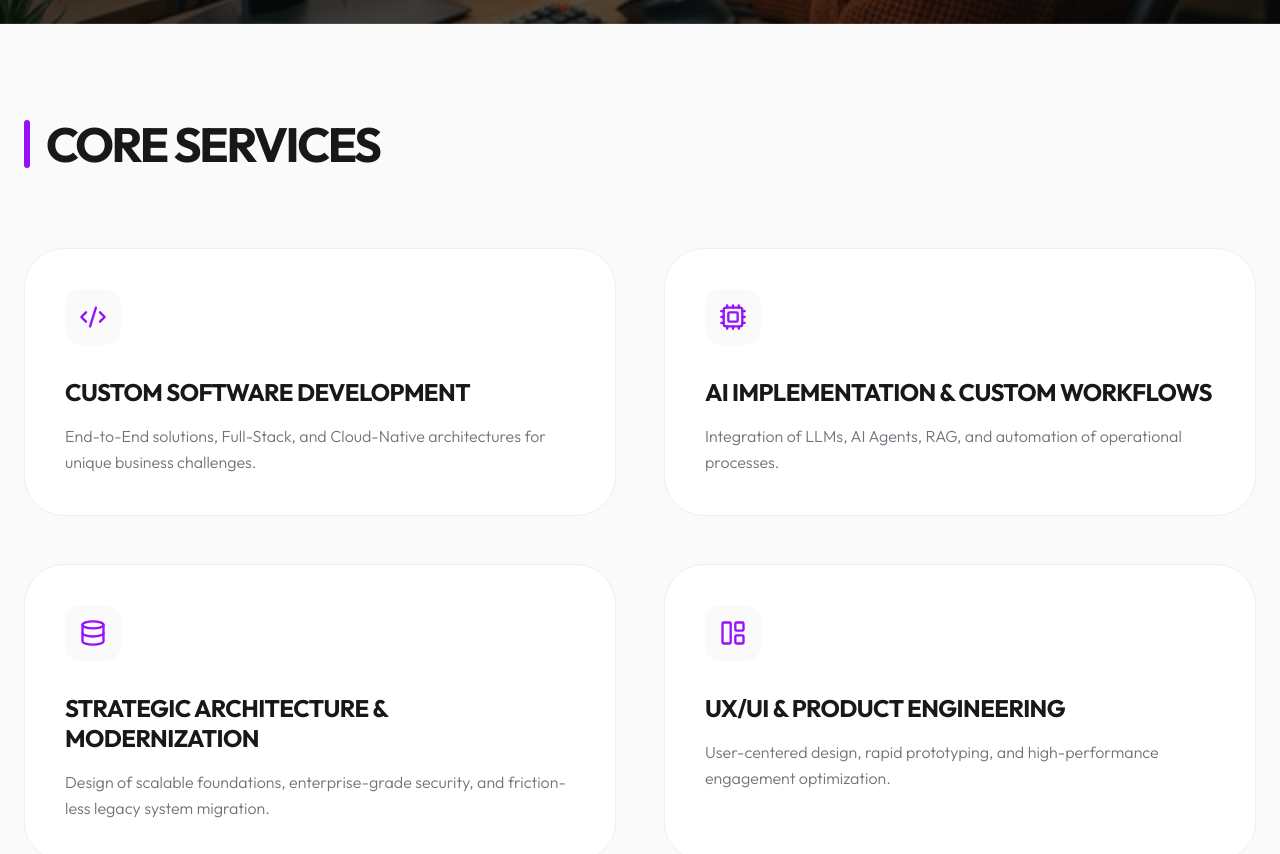
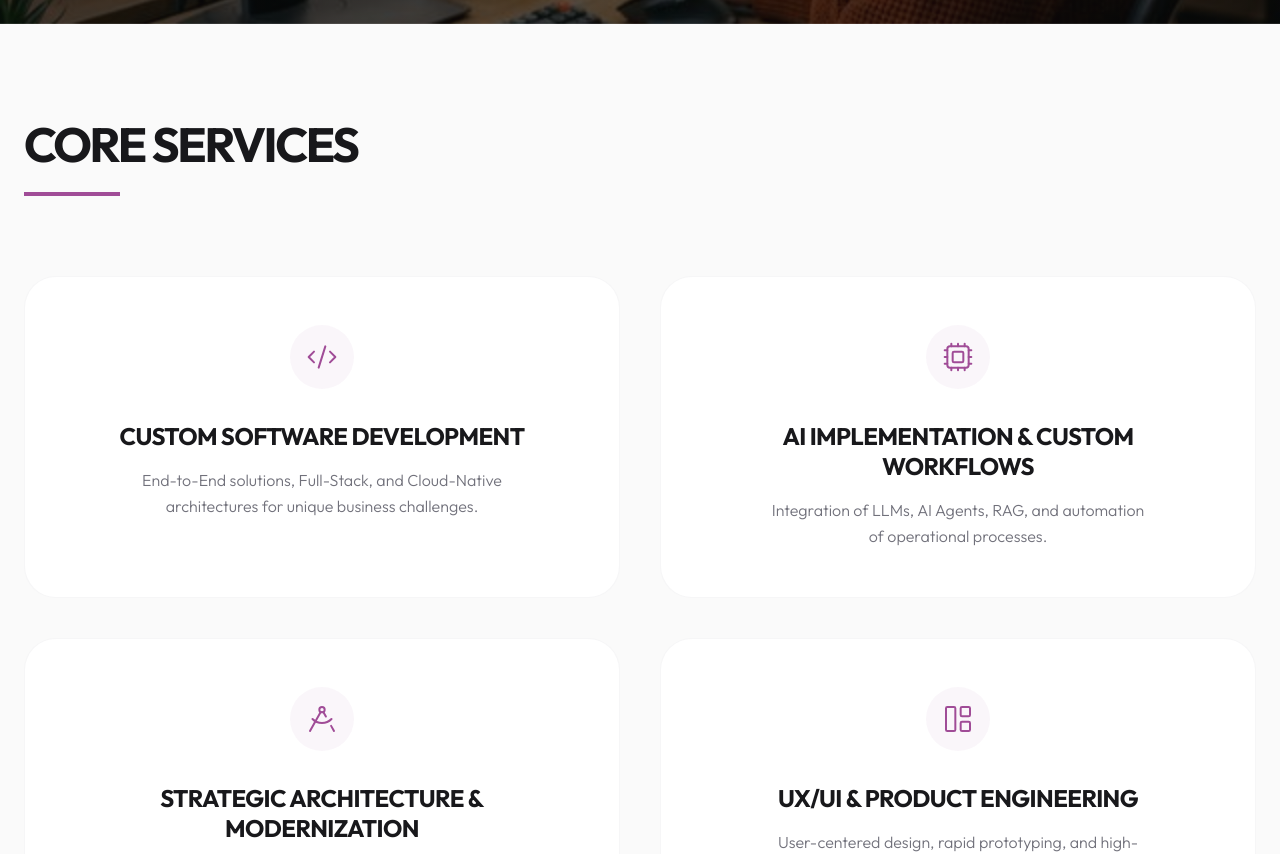
Before and after one commit to dibrand-dev/dibrand-redesign, a Next.js app: page /1/software-development in a window 1280 px wide. Shown: the part 640-1494 px from the top of the page. Built offline with nearby package versions, Linux system fonts and the light colour scheme; no server answers.

Commit message:
feat: unify Core Services card style with Solution Ecosystem design

```diff
--- a/components/software-development/SoftwareDevServices.tsx
+++ b/components/software-development/SoftwareDevServices.tsx
@@ -1,5 +1,4 @@
-import React from 'react';
-import { Code2, Cpu, Database, LayoutPanelLeft } from 'lucide-react';
+import { Code2, Cpu, DraftingCompass, LayoutPanelLeft } from 'lucide-react';
 
 interface SoftwareDevServicesProps {
     dict: {
@@ -8,34 +7,34 @@ interface SoftwareDevServicesProps {
     };
 }
 
-const icons = [Code2, Cpu, Database, LayoutPanelLeft];
+const icons = [Code2, Cpu, DraftingCompass, LayoutPanelLeft];
 
 export default function SoftwareDevServices({ dict }: SoftwareDevServicesProps) {
     return (
-        <section className="py-24 bg-zinc-50">
-            <div className="container mx-auto px-6">
-                <header className="flex items-center gap-4 mb-20">
-                    <div className="w-1.5 h-12 bg-purple-600 rounded-full" />
-                    <h2 className="text-4xl md:text-5xl font-bold text-zinc-900 font-outfit uppercase tracking-tighter">
+        <section className="py-16 md:py-24 bg-zinc-50">
+            <div className="container mx-auto px-6 max-w-7xl">
+                <header className="mb-16 md:mb-20">
+                    <h2 className="text-3xl md:text-5xl font-bold text-zinc-900 font-outfit uppercase tracking-tighter mb-6">
                         {dict.title}
                     </h2>
+                    <div className="h-1 w-24 bg-brand" />
                 </header>
 
-                <div className="grid grid-cols-1 md:grid-cols-2 gap-8 lg:gap-12">
+                <div className="grid grid-cols-1 md:grid-cols-2 gap-8 lg:gap-10">
                     {dict.items.map((service, idx) => {
                         const Icon = icons[idx] || Code2;
                         return (
                             <div
                                 key={idx}
-                                className="group p-8 md:p-10 rounded-[2.5rem] bg-white border border-zinc-200/60 hover:border-purple-500/30 transition-all duration-500 hover:shadow-2xl hover:shadow-purple-500/5"
+                                className="group p-10 md:p-12 rounded-[2rem] bg-white border border-zinc-100/80 hover:-translate-y-1 transition-all duration-400 hover:shadow-xl hover:shadow-zinc-200/50 flex flex-col items-center text-center"
                             >
-                                <div className="w-14 h-14 rounded-2xl bg-zinc-50 flex items-center justify-center mb-8 group-hover:bg-purple-600 transition-colors duration-500">
-                                    <Icon size={28} className="text-purple-600 group-hover:text-white transition-colors duration-500" />
+                                <div className="w-16 h-16 rounded-full bg-brand/5 flex items-center justify-center mb-8 group-hover:bg-brand/10 transition-colors duration-400">
+                                    <Icon size={32} className="text-brand transition-colors duration-400" strokeWidth={1.5} />
                                 </div>
                                 <h3 className="text-2xl font-bold text-zinc-900 mb-4 font-outfit uppercase tracking-tight leading-tight">
                                     {service.title}
                                 </h3>
-                                <p className="text-zinc-500 font-outfit font-light leading-relaxed">
+                                <p className="text-zinc-500 font-outfit font-light leading-relaxed max-w-sm">
                                     {service.desc}
                                 </p>
                             </div>
```
